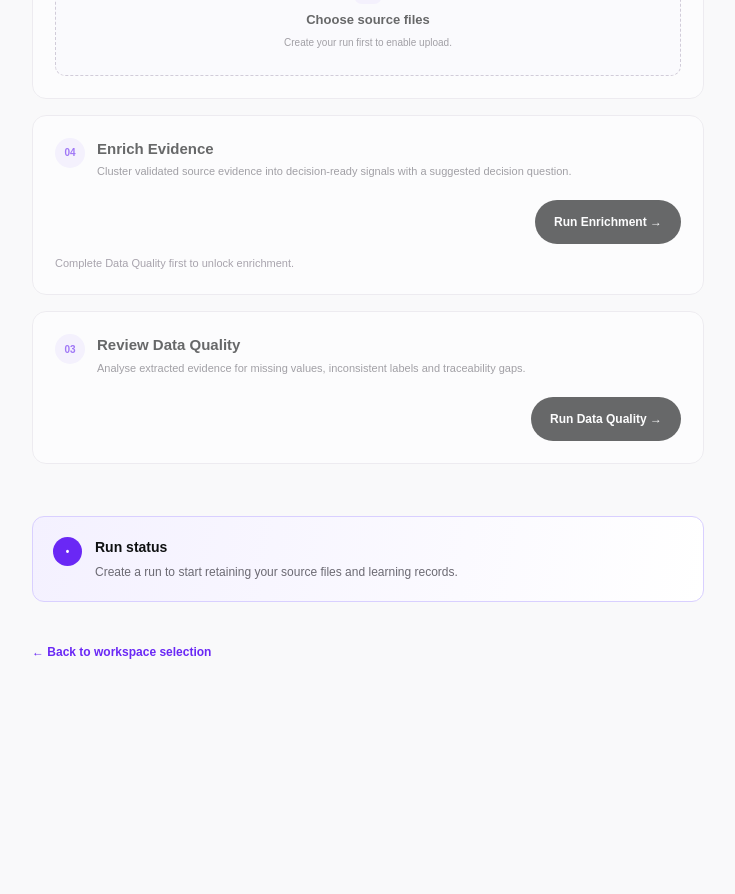
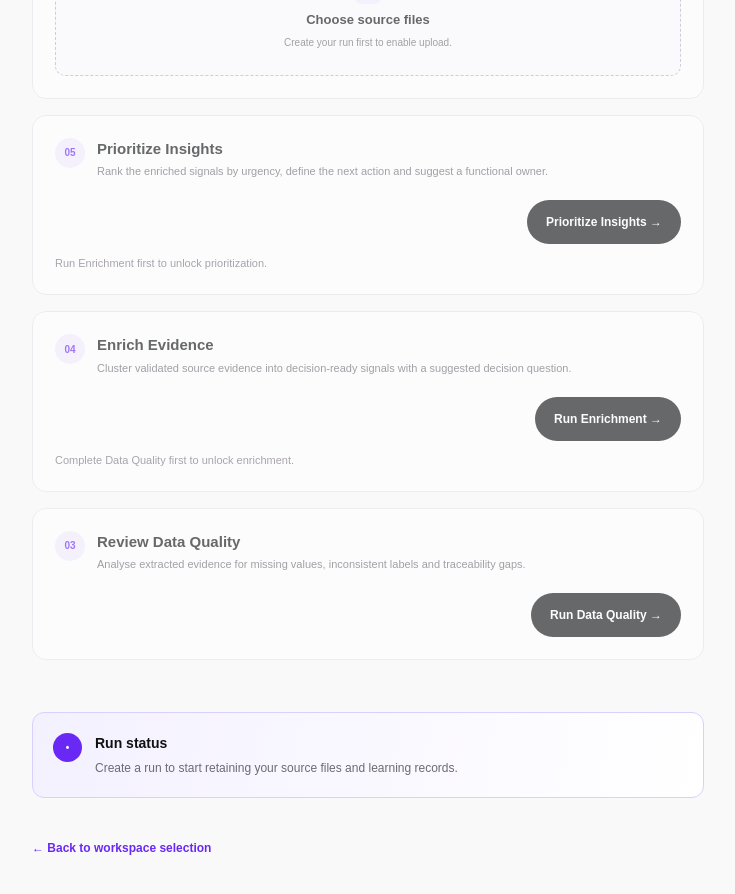
Before and after one commit to juandiolivella/Atrix_AI_Case, a Next.js app: page /workspace in a window 1280 px wide. Shown: the part 920-1814 px from the top of the page, without its empty margins (272-1007 px from the left). Before the commit the page ends 1709 px from the top, so only its background shows below. Built offline with nearby package versions, Linux system fonts and the light colour scheme.

Commit message:
feat: connect workspace to priorities workflow

```diff
--- a/app/workspace/page.tsx
+++ b/app/workspace/page.tsx
@@ -23,6 +23,7 @@ type DataQualityIssue = {
 };
 type DecisionChoice = "approve" | "keep_raw";
 type EnrichmentSignal = { id: string; title: string; decisionQuestion: string; summary: string; confidence: "high" | "medium" | "low"; sourceDocuments: string[] };
+type PrioritizedInsight = { id: string; priority: "P3" | "P2" | "P1"; title: string; rationale: string; action: string; owner: string; confidence: "high" | "medium" | "low" };
 type RequestState = "idle" | "creating" | "ready" | "uploading" | "uploaded" | "analysing" | "analysed" | "error";
 
 export default function WorkspacePage() {
@@ -37,6 +38,9 @@ export default function WorkspacePage() {
   const [signals, setSignals] = useState<EnrichmentSignal[]>([]);
   const [enriching, setEnriching] = useState(false);
   const [enrichmentDecisions, setEnrichmentDecisions] = useState<Record<string, "accepted" | "edited">>({});
+  const [pendingEnrichmentId, setPendingEnrichmentId] = useState<string | null>(null);
+  const [priorities, setPriorities] = useState<PrioritizedInsight[]>([]);
+  const [prioritizing, setPrioritizing] = useState(false);
   const [requestState, setRequestState] = useState<RequestState>("idle");
   const [error, setError] = useState<string | null>(null);
   const fileInputRef = useRef<HTMLInputElement>(null);
@@ -170,6 +174,35 @@ export default function WorkspacePage() {
     } finally { setEnriching(false); }
   };
 
+  const runPriorities = async () => {
+    if (!run || signals.length === 0) return;
+    setError(null); setPrioritizing(true);
+    try {
+      const response = await fetch(`/api/runs/${run.id}/stages/priorities`, { method: "POST" });
+      const payload = await response.json().catch(() => ({}));
+      if (!response.ok) throw new Error(readApiError(payload, "Insight prioritization could not be completed."));
+      setPriorities(payload.stage?.output?.insights ?? []);
+    } catch (caughtError) {
+      setError(caughtError instanceof Error ? caughtError.message : "Something went wrong. Please try again.");
+    } finally { setPrioritizing(false); }
+  };
+
+  const saveEnrichmentDecision = async (signalId: string, choice: "accepted" | "edited") => {
+    if (!run) return;
+    setError(null); setPendingEnrichmentId(signalId);
+    try {
+      const response = await fetch(`/api/runs/${run.id}/stages/enrichment/decisions`, {
+        method: "POST", headers: { "Content-Type": "application/json" },
+        body: JSON.stringify({ signalId, choice: choice === "accepted" ? "approve" : "edit" }),
+      });
+      const payload = await response.json().catch(() => ({}));
+      if (!response.ok) throw new Error(readApiError(payload, "The enrichment decision could not be saved."));
+      setEnrichmentDecisions((current) => ({ ...current, [signalId]: choice }));
+    } catch (caughtError) {
+      setError(caughtError instanceof Error ? caughtError.message : "Something went wrong. Please try again.");
+    } finally { setPendingEnrichmentId(null); }
+  };
+
   const statusCopy = {
     idle: "Create a run to start retaining your source files and learning records.",
     creating: "Creating persistent run…",
@@ -210,10 +243,17 @@ export default function WorkspacePage() {
       </section>
 
       <section className={run ? "workspace-card" : "workspace-card workspace-card-muted"} data-disabled={!run}>
+        <div className="workspace-card-heading"><span>05</span><div><b>Prioritize Insights</b><small>Rank the enriched signals by urgency, define the next action and suggest a functional owner.</small></div></div>
+        <button className="continue-button workspace-action" type="button" onClick={runPriorities} disabled={signals.length === 0 || prioritizing}>{prioritizing ? "Prioritizing insights…" : "Prioritize Insights →"}</button>
+        {signals.length === 0 && <small className="workspace-hint">Run Enrichment first to unlock prioritization.</small>}
+        {priorities.length > 0 && <div className="workspace-issues"><div className="workspace-issues-heading"><b>Prioritized insights</b><small>P3 = immediate · P2 = near-term · P1 = monitor</small></div>{priorities.map((insight) => <article key={insight.id} className={`workspace-issue priority-${insight.priority.toLowerCase()}`}><div><span>{insight.priority}</span><b>{insight.title}</b></div><p>{insight.rationale}</p><p><strong>Action:</strong> {insight.action}</p><small>Suggested owner: {insight.owner} · {insight.confidence} confidence</small></article>)}</div>}
+      </section>
+
+      <section className={run ? "workspace-card" : "workspace-card workspace-card-muted"} data-disabled={!run}>
         <div className="workspace-card-heading"><span>04</span><div><b>Enrich Evidence</b><small>Cluster validated source evidence into decision-ready signals with a suggested decision question.</small></div></div>
         <button className="continue-button workspace-action" type="button" onClick={runEnrichment} disabled={issues.length === 0 || enriching}>{enriching ? "Enriching evidence…" : "Run Enrichment →"}</button>
         {issues.length === 0 && <small className="workspace-hint">Complete Data Quality first to unlock enrichment.</small>}
-        {signals.length > 0 && <div className="workspace-issues"><div className="workspace-issues-heading"><b>Signals ready for review</b><small>{Object.keys(enrichmentDecisions).length} / {signals.length} reviewed</small></div>{signals.map((signal) => <article key={signal.id} className="workspace-issue"><div><span>{signal.confidence}</span><b>{signal.title}</b></div><p>{signal.summary}</p><p><strong>Decision question:</strong> {signal.decisionQuestion}</p><small>{signal.sourceDocuments.length} source document{signal.sourceDocuments.length === 1 ? "" : "s"}</small><div className="workspace-decision-row"><span>{enrichmentDecisions[signal.id] === "accepted" ? "Suggestion accepted" : enrichmentDecisions[signal.id] === "edited" ? "Marked for edit" : "Choose an enrichment action"}</span><div><button type="button" className={enrichmentDecisions[signal.id] === "accepted" ? "decision approved" : "decision"} onClick={() => setEnrichmentDecisions((current) => ({ ...current, [signal.id]: "accepted" }))}>Accept suggestion</button><button type="button" className={enrichmentDecisions[signal.id] === "edited" ? "decision raw" : "decision"} onClick={() => setEnrichmentDecisions((current) => ({ ...current, [signal.id]: "edited" }))}>Edit</button></div></div></article>)}</div>}
+        {signals.length > 0 && <div className="workspace-issues"><div className="workspace-issues-heading"><b>Signals ready for review</b><small>{Object.keys(enrichmentDecisions).length} / {signals.length} reviewed</small></div>{signals.map((signal) => <article key={signal.id} className="workspace-issue"><div><span>{signal.confidence}</span><b>{signal.title}</b></div><p>{signal.summary}</p><p><strong>Decision question:</strong> {signal.decisionQuestion}</p><small>{signal.sourceDocuments.length} source document{signal.sourceDocuments.length === 1 ? "" : "s"}</small><div className="workspace-decision-row"><span>{enrichmentDecisions[signal.id] === "accepted" ? "Suggestion accepted" : enrichmentDecisions[signal.id] === "edited" ? "Marked for edit" : "Choose an enrichment action"}</span><div><button type="button" className={enrichmentDecisions[signal.id] === "accepted" ? "decision approved" : "decision"} onClick={() => saveEnrichmentDecision(signal.id, "accepted")} disabled={pendingEnrichmentId === signal.id}>Accept suggestion</button><button type="button" className={enrichmentDecisions[signal.id] === "edited" ? "decision raw" : "decision"} onClick={() => saveEnrichmentDecision(signal.id, "edited")} disabled={pendingEnrichmentId === signal.id}>Edit</button></div></div></article>)}</div>}
       </section>
 
       <section className={run ? "workspace-card" : "workspace-card workspace-card-muted"} data-disabled={!run}>
```
Also changed, not shown: 1 other file (tests, documents, lock files or other folders).
